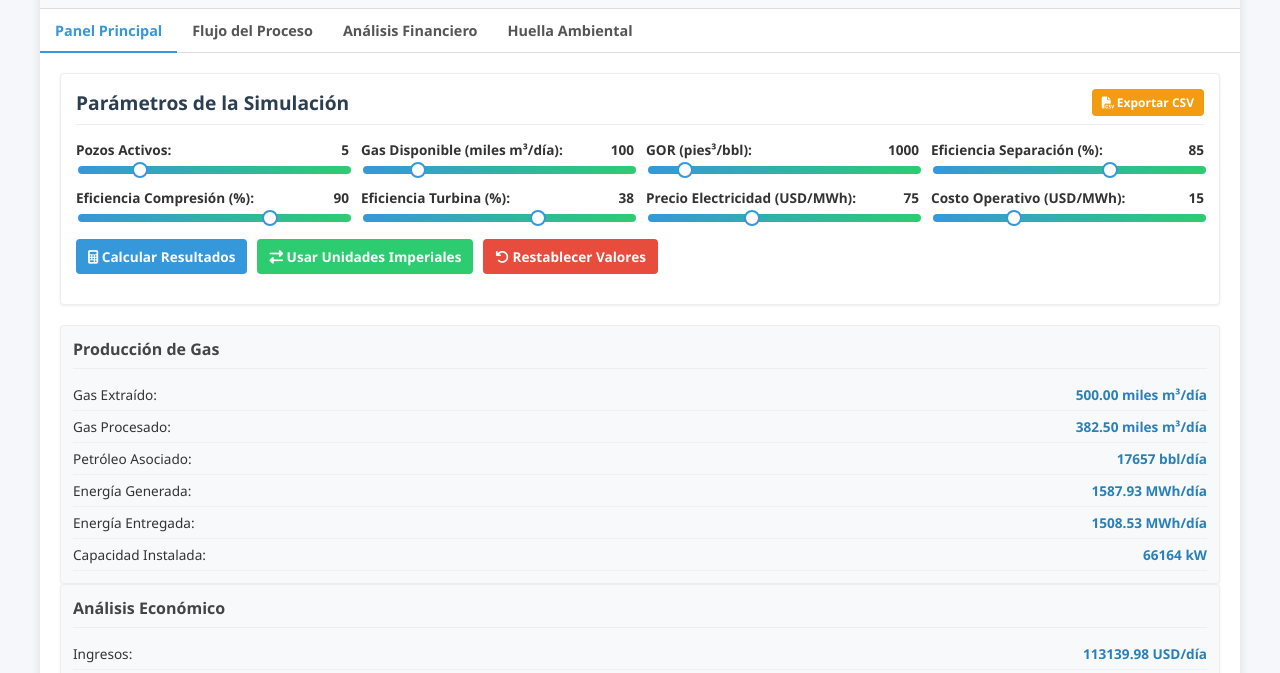
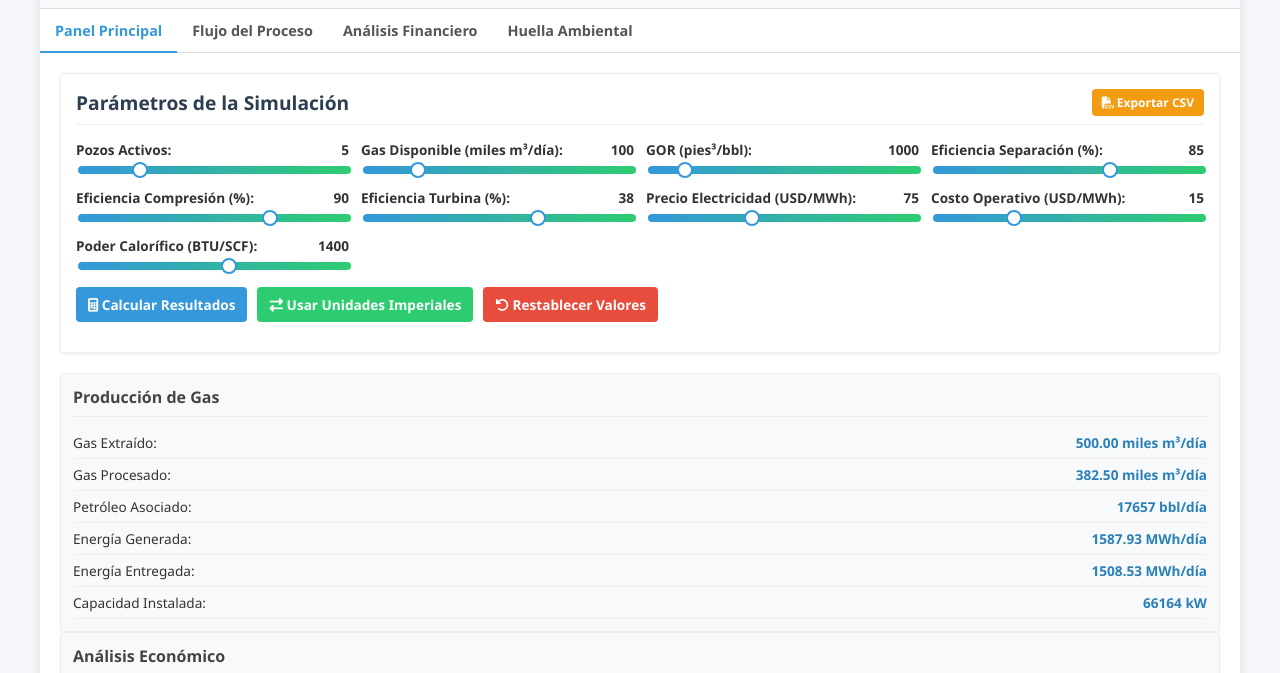
Before and after one commit to benitocabrerar/simulacion-energia-gas, a website: page index.html in a window 1280 px wide. Shown: the part 87-760 px from the top of the page. Drawn offline with nearby package versions, Linux system fonts and the light colour scheme.

Commit message:
Update index.html
Cambios realizados para implementar el poder calorífico variable:
1. Nuevo control deslizante:
He añadido un control deslizante para el poder calorífico del gas con:

Rango: 900-1800 BTU/SCF
Valor predeterminado: 1400 BTU/SCF
Incrementos: 50 BTU/SCF

2. Conversiones de unidades:

Añadí constantes para convertir BTU a kcal (1 BTU = 0.252 kcal)
Añadí constantes para convertir SCF a m³ (1 SCF = 0.0283 m³)
Implementé la fórmula de conversión de BTU/SCF a kcal/m³

3. Cálculos ajustados:

El poder calorífico ahora es un parámetro variable que afecta a:

La energía generada
Las emisiones (ajustadas proporcionalmente)
Los cálculos económicos derivados



4. Nuevo elemento de visualización:

Añadí un campo para mostrar el poder calorífico calculado en kcal/m³

5. Actualizaciones automáticas:

El simulador recalcula todos los valores cuando cambia el poder calorífico
Todos los elementos de la interfaz se actualizan con los nuevos valores

Cómo implementar estos cambios:

En el archivo HTML (index.html):

Añade el control deslizante para el poder calorífico en la sección de parámetros
Añade el elemento para mostrar el poder calorífico calculado en la sección de "Producción de Gas"


Reemplaza el archivo main.js con el código actualizado que he proporcionado
Verifica que todos los elementos tengan los IDs correctos:

pc para el control deslizante
pcValue para el valor mostrado junto al control

```diff
--- a/index.html
+++ b/index.html
@@ -70,6 +70,10 @@
                         <label>Costo Operativo (USD/MWh): <span id="costoValue">15</span></label>
                         <input type="range" min="5" max="40" value="15" id="costo" oninput="actualizarValor('costo')">
                     </div>
+                    <div class="control-item">
+    <label>Poder Calorífico (BTU/SCF): <span id="pcValue">1400</span></label>
+    <input type="range" min="900" max="1800" step="50" value="1400" id="pc" oninput="actualizarValor('pc')">
+</div>
                 </div>
 
                 <div class="buttons">
```
